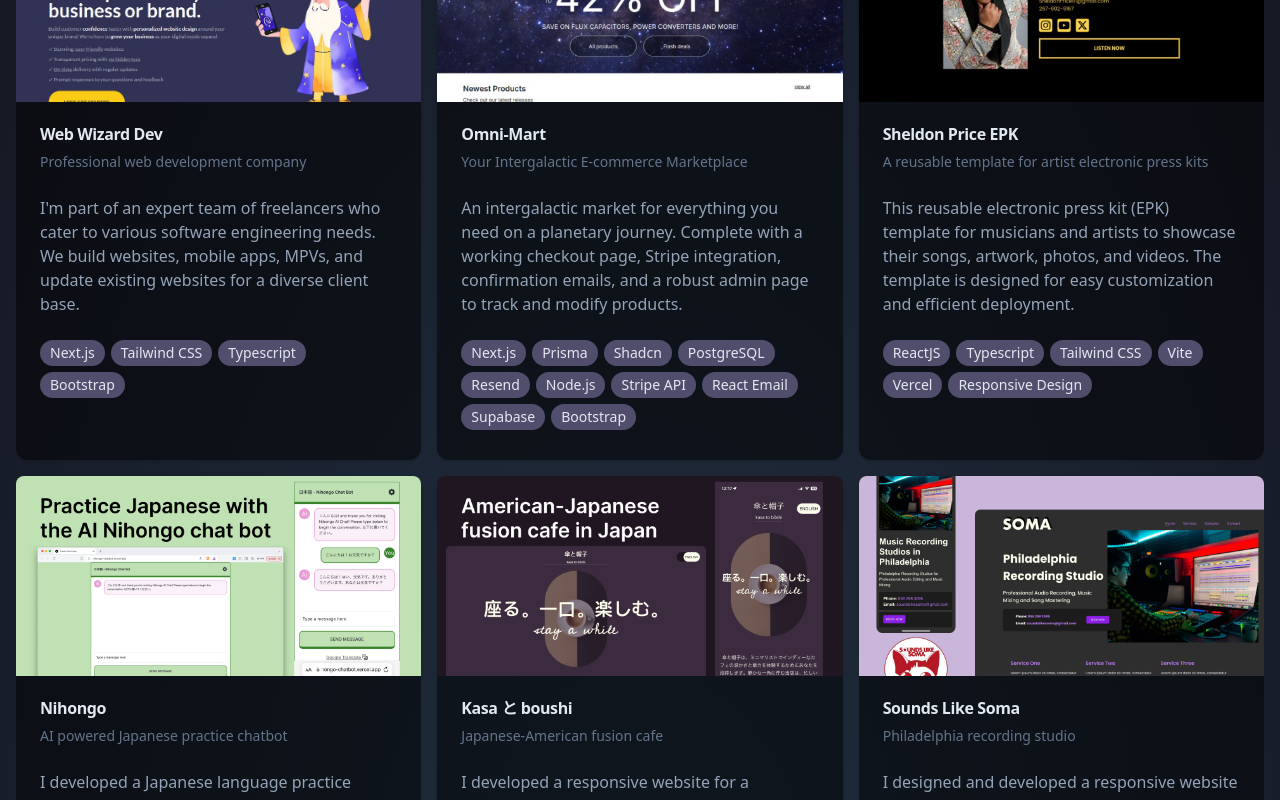
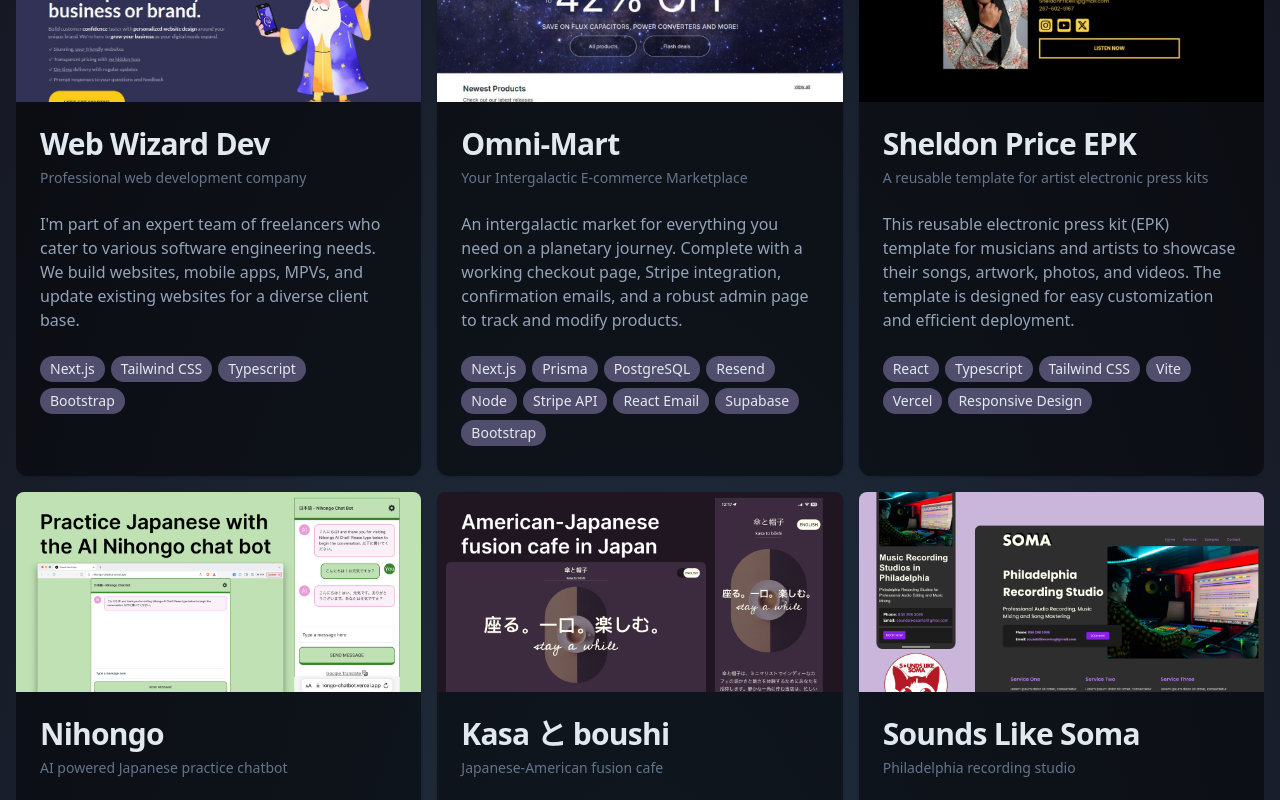
Before and after one commit to zackhanni/zachary.works, a Next.js app: page / in a window 1280 px wide. Shown: the part 2220-3020 px from the top of the page. Built offline with nearby package versions, Linux system fonts and the light colour scheme.

Commit message:
wording adjustments. removed unused margin

```diff
--- a/app/components/Projects.tsx
+++ b/app/components/Projects.tsx
@@ -45,10 +45,9 @@
             tools={[
               "Next.js",
               "Prisma",
-              "Shadcn",
               "PostgreSQL",
               "Resend",
-              "Node.js",
+              "Node",
               "Stripe API",
               "React Email",
               "Supabase",
@@ -64,7 +63,7 @@
             content="This reusable electronic press kit (EPK) template for musicians and artists to showcase their songs, artwork, photos, and videos. The template is designed for easy customization and efficient deployment."
             footer=""
             tools={[
-              "ReactJS",
+              "React",
               "Typescript",
               "Tailwind CSS",
               "Vite",
@@ -176,13 +175,13 @@
       </div>
       <div className="h-full">
         <CardHeader>
-          <CardTitle className="mb-1 text-slate-200">{title}</CardTitle>
-          <CardDescription className="mt-0 text-slate-500">
+          <CardTitle className="text-slate-200 text-3xl">{title}</CardTitle>
+          <CardDescription className="text-slate-500">
             {description}
           </CardDescription>
         </CardHeader>
         <CardContent>
-          <p className="mb-0">{content}</p>
+          <p className="">{content}</p>
         </CardContent>
         <CardFooter className="mt-auto">
           {/* <p>{footer}</p> */}
```
